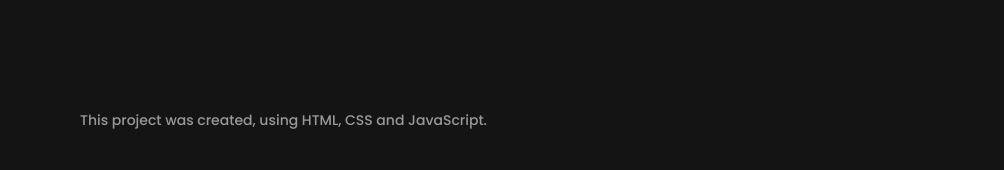
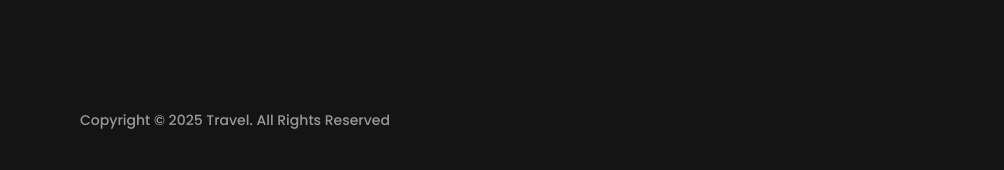
Before and after one commit to rdxnandi/travel-website, a plain HTML site: page index.html in a window 1280 px wide. Shown: the part 4450-4620 px from the top of the page, 0-1004 px from the left. Drawn offline with nearby package versions, Linux system fonts and the light colour scheme.

Commit message:
minor change

```diff
--- a/index.html
+++ b/index.html
@@ -388,7 +388,7 @@
           </div>
 
           <span class="footer__copy">
-            This project was created, using HTML, CSS and JavaScript.
+            Copyright © 2025 Travel. All Rights Reserved
           </span>
         </div>
       </div>
```
